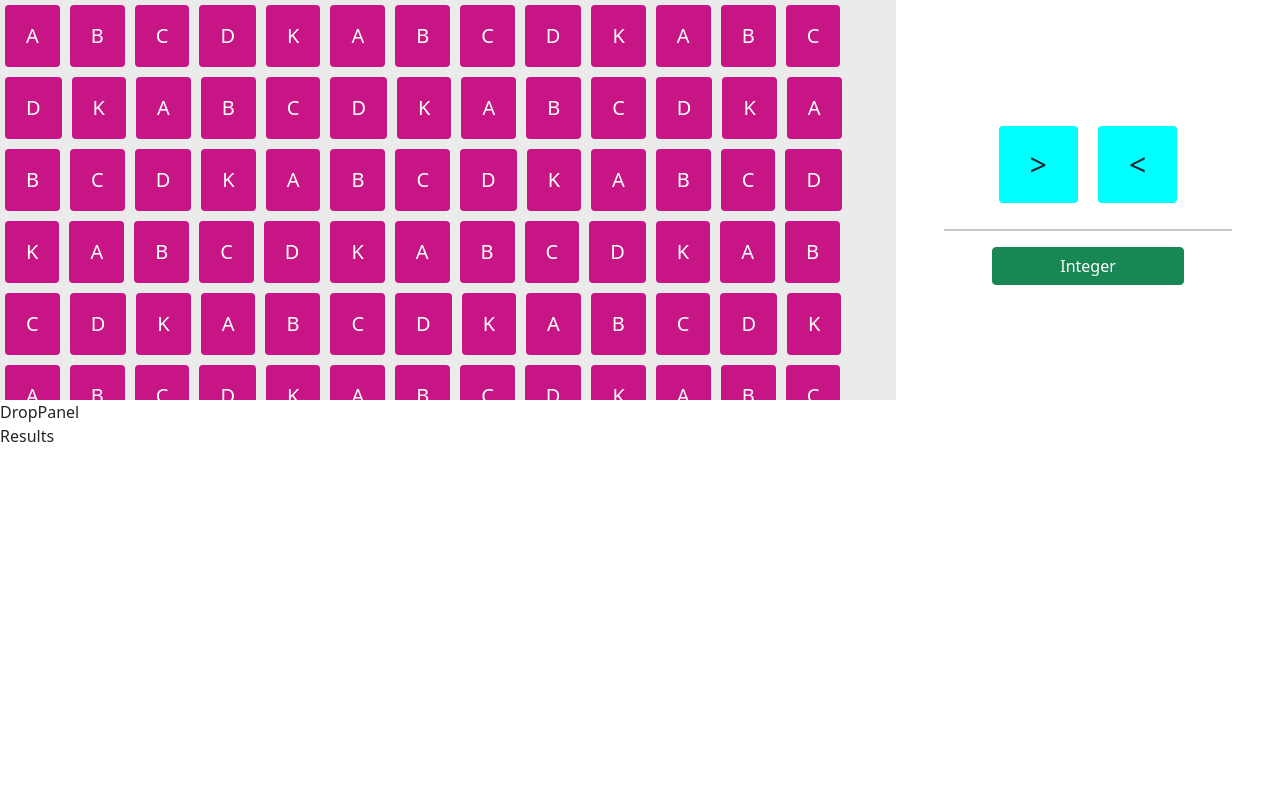
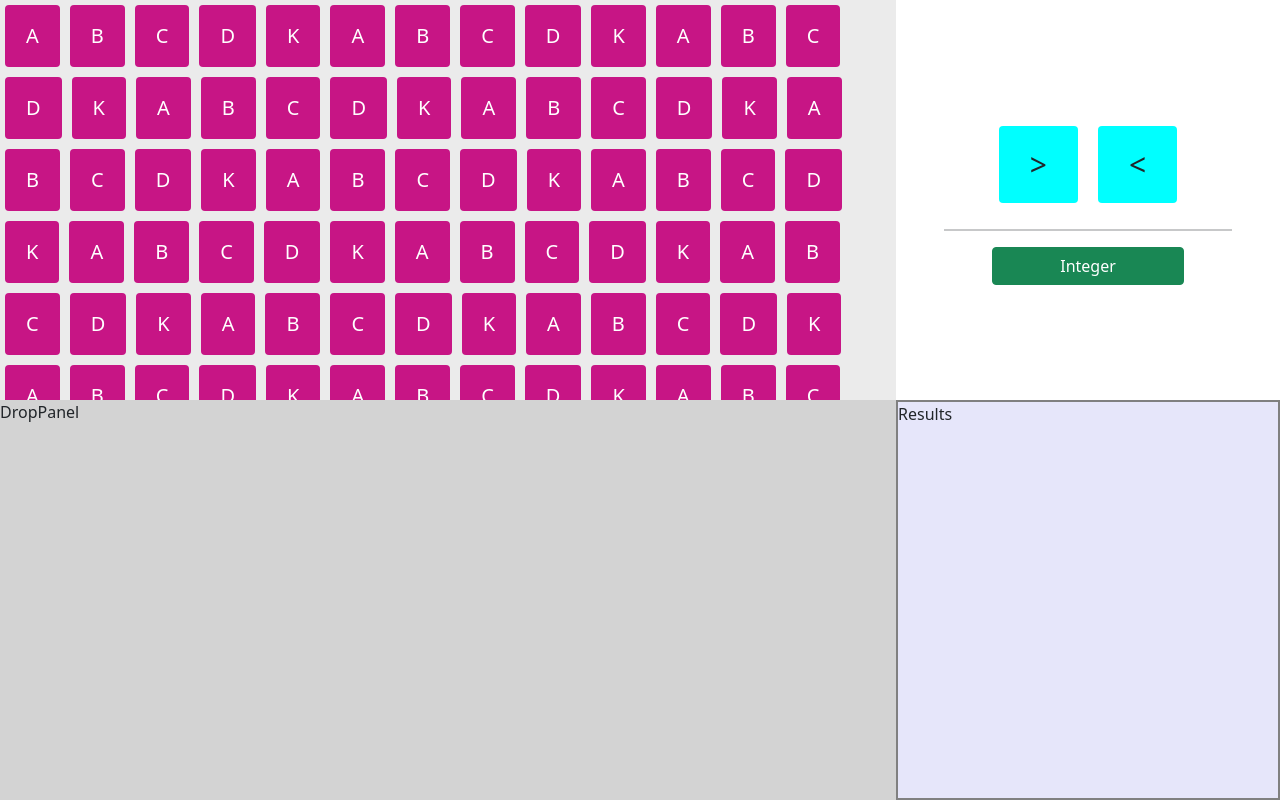
Before and after one commit to KUSUM24/Drag-And-Drop, a React (Create React App) app: page / in a window 1280 px wide. Built offline with nearby package versions, Linux system fonts and the light colour scheme.

Commit message:
drop panel added

```diff
--- a/package.json
+++ b/package.json
@@ -13,6 +13,7 @@
     "bootstrap": "^5.0.2",
     "gh-pages": "^3.2.3",
     "react": "^17.0.2",
+    "react-beautiful-dnd": "^13.1.0",
     "react-bootstrap": "^1.6.1",
     "react-dom": "^17.0.2",
     "react-router-dom": "^5.2.0",
--- a/src/App.js
+++ b/src/App.js
@@ -1,5 +1,6 @@
 import React, { useState, useEffect } from "react";
 import { DropPanel } from "./Components/DropPanel";
+import { DragDropContext } from "react-beautiful-dnd";
 import { List } from "./Components/List";
 import { Operators } from "./Components/Operators";
 import { Results } from "./Components/Results";
@@ -259,12 +260,16 @@ export const App = () => {
   ]);
   return (
     <>
+      {/* <DragDropContext> */}
       <div className="drag-panel">
         <List variables={variables} />
         <Operators className="operators" />
       </div>
-      <DropPanel />
-      <Results />
+      <div className="drop-panel">
+        <DropPanel />
+        <Results />
+      </div>
+      {/* </DragDropContext> */}
     </>
   );
 };
--- a/src/Components/DropPanel.js
+++ b/src/Components/DropPanel.js
@@ -1,5 +1,6 @@
 import React from "react";
+import { Droppable } from "react-beautiful-dnd";
 
 export const DropPanel = () => {
-  return <div>DropPanel</div>;
+  return <div className="drop-panel--container">DropPanel</div>;
 };
--- a/src/Components/List.js
+++ b/src/Components/List.js
@@ -3,8 +3,18 @@ import { Container } from "react-bootstrap";
 import { VarBox } from "./VarBox";
 
 export const List = ({ variables }) => {
-  const getBoxes = (item) => {
-    return <VarBox value={item} />;
+  const getBoxes = (item, index) => {
+    return (
+      <VarBox
+        // internalScroll
+        // key={row.id}
+        // listId={row.id}
+        // listType="CARD"
+        // row={row}
+        value={item}
+        index={index}
+      />
+    );
   };
   return <div className="varBox--container">{variables.map(getBoxes)}</div>;
 };
--- a/src/Components/Results.js
+++ b/src/Components/Results.js
@@ -1,5 +1,5 @@
 import React from "react";
 
 export const Results = () => {
-  return <div>Results</div>;
+  return <div className="results--container">Results</div>;
 };
--- a/src/Components/VarBox.js
+++ b/src/Components/VarBox.js
@@ -1,5 +1,12 @@
 import React from "react";
+import { Draggable } from "react-beautiful-dnd";
 
-export const VarBox = ({ value }) => {
-  return <div className="varBox--button btn">{value}</div>;
+export const VarBox = ({ index, value }) => {
+  return (
+    <>
+      {/* <div index={index}> */}
+      <div className="varBox--button btn">{value}</div>
+      {/* </div> */}
+    </>
+  );
 };
--- a/src/styles/custom.css
+++ b/src/styles/custom.css
@@ -36,7 +36,18 @@ hr {
   margin: 10px;
   font-size: 30px !important;
 }
-.integer--button {
+.drop-panel {
+  display: flex;
+}
+.drop-panel--container {
+  background-color: rgb(211, 211, 211);
+  width: 70%;
+  height: 50vh;
+}
+.results--container {
+  border: 2px solid gray;
+  width: 30%;
+  background-color: lavender;
 }
 @media screen and (max-width: 780px) {
   .varBox--container {
```
Also changed, not shown: 1 other file (tests, documents, lock files or other folders).
